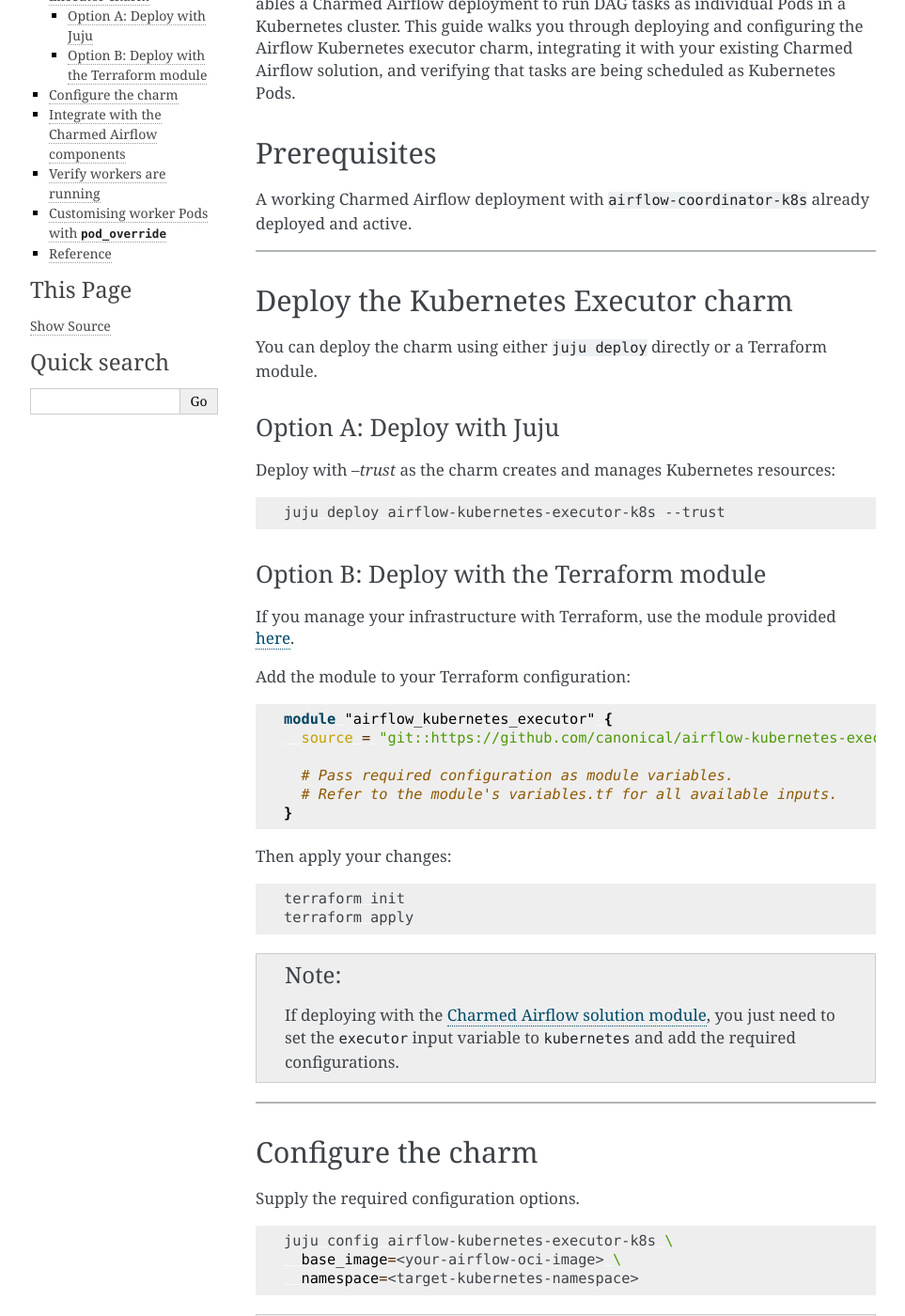
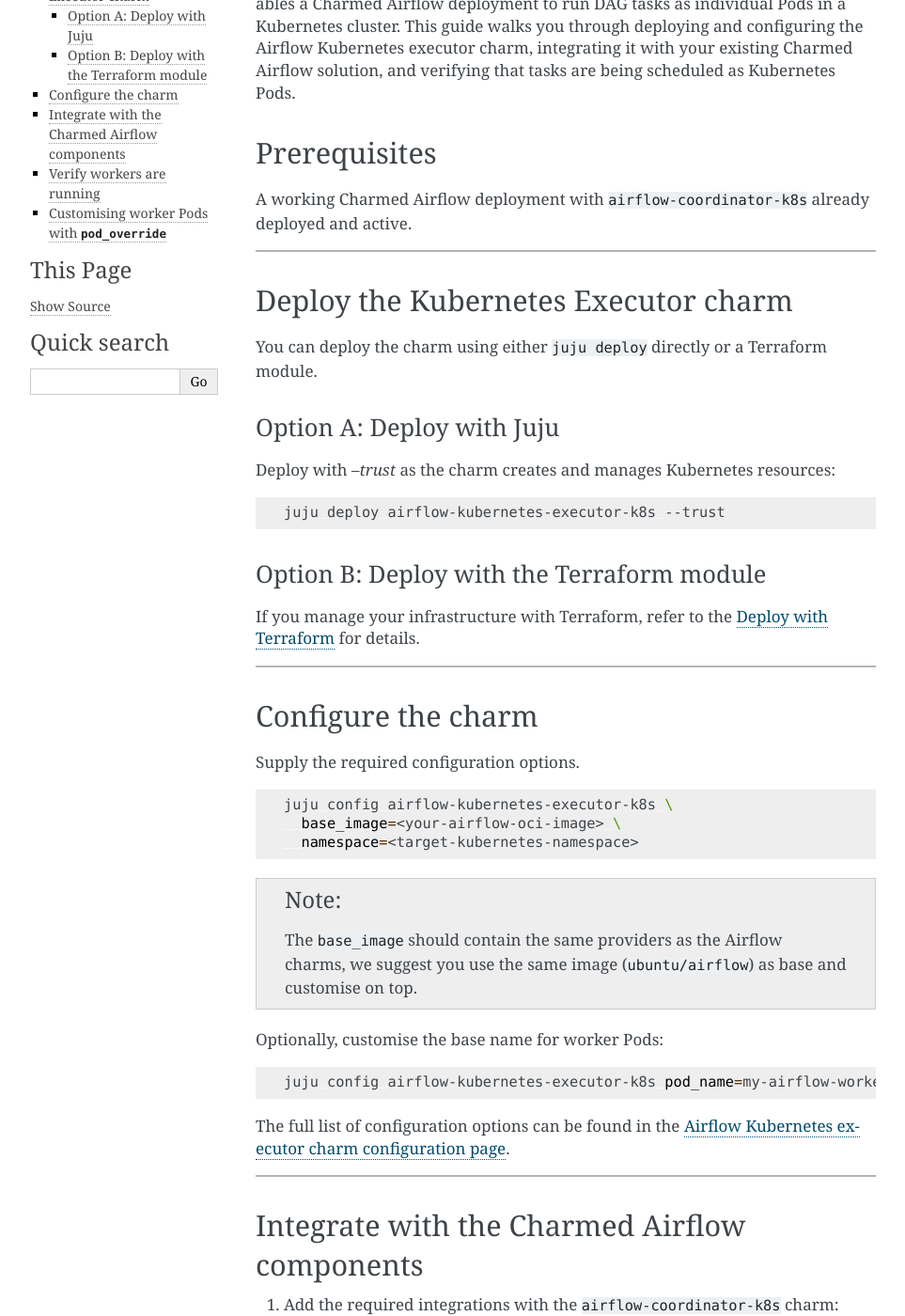
Before and after one commit to canonical/charmed-airflow-documentation, a Sphinx documentation site: the page built from docs/how-to/integrate/kubernetes-executor.rst, in a window 1280 px wide and 1400 px high, scrolled down 193 px. Shown: the whole window at 94% size, without its empty margins (148-1111 px from the left). Built offline with Sphinx 7.4.7, drawn with Linux system fonts in a browser that asks for light colours; some of the changed text lies outside the part shown.

Commit message:
skip: use reusable links

```diff
--- a/docs/how-to/integrate/kubernetes-executor.rst
+++ b/docs/how-to/integrate/kubernetes-executor.rst
@@ -31,30 +31,7 @@
 Option B: Deploy with the Terraform module
 ~~~~~~~~~~~~~~~~~~~~~~~~~~~~~~~~~~~~~~~~~~~
 
-If you manage your infrastructure with Terraform, use the module provided `here
-<https://github.com/canonical/airflow-kubernetes-executor-k8s-operator/tree/track/3.1/terraform>`_.
-
-Add the module to your Terraform configuration:
-
-.. code-block:: hcl
-
-   module "airflow_kubernetes_executor" {
-     source = "git::https://github.com/canonical/airflow-kubernetes-executor-k8s-operator//terraform?ref=track/3.1"
-
-     # Pass required configuration as module variables.
-     # Refer to the module's variables.tf for all available inputs.
-   }
-
-Then apply your changes:
-
-.. code-block:: bash
-
-   terraform init
-   terraform apply
-
-.. note::
-   If deploying with the `Charmed Airflow solution module <https://github.com/canonical/charmed-airflow-solutions>`_, you just need to set the ``executor``
-   input variable to ``kubernetes`` and add the required configurations.
+If you manage your infrastructure with Terraform, refer to the :doc:`Deploy with Terraform </how-to/deploy-with-terraform>` for details.
 
 ----
 
@@ -144,16 +121,4 @@
 feature. This lets you override resource requests, environment variables,
 node affinity features, and any other Kubernetes Pod spec field on a per-task basis.
 
-For the full reference on ``pod_override``, see the `upstream Airflow Kubernetes Executor
-documentation
-<https://airflow.apache.org/docs/apache-airflow-providers-cncf-kubernetes/stable/kubernetes_executor.html#pod-override>`_.
-
-----
-
-Reference
-----------
-
-- `airflow-kubernetes-executor-k8s-operator on GitHub <https://github.com/canonical/airflow-kubernetes-executor-k8s-operator>`_
-- `Terraform module <https://github.com/canonical/airflow-kubernetes-executor-k8s-operator/tree/track/3.1/terraform>`_
-- `Airflow Kubernetes Executor — upstream documentation <https://airflow.apache.org/docs/apache-airflow-providers-cncf-kubernetes/stable/kubernetes_executor.html>`_
-- `Pod override reference <https://airflow.apache.org/docs/apache-airflow-providers-cncf-kubernetes/stable/kubernetes_executor.html#pod-override>`_
+For the full reference on ``pod_override``, see the `Airflow Kubernetes Executor documentation`_.
--- a/docs/reuse/links.txt
+++ b/docs/reuse/links.txt
@@ -1,3 +1,5 @@
+.. _Airflow Kubernetes Executor documentation: https://airflow.apache.org/docs/apache-airflow-providers-cncf-kubernetes/stable/kubernetes_executor.html#pod-override
+.. _Airflow Kubernetes executor charm configuration page: https://charmhub.io/airflow-kubernetes-executor-k8s/configurations
 .. _Apache Airflow: https://airflow.apache.org/
 .. _Apache Airflow documentation: https://airflow.apache.org/docs/
 .. _Canonical Sphinx: https://github.com/canonical/canonical-sphinx
```
Also changed, not shown: other parts of docs/how-to/integrate/kubernetes-executor.rst (+1 -1 lines).
